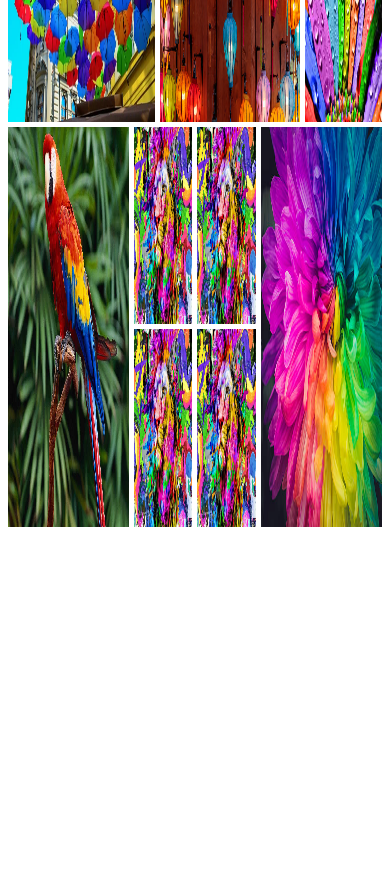
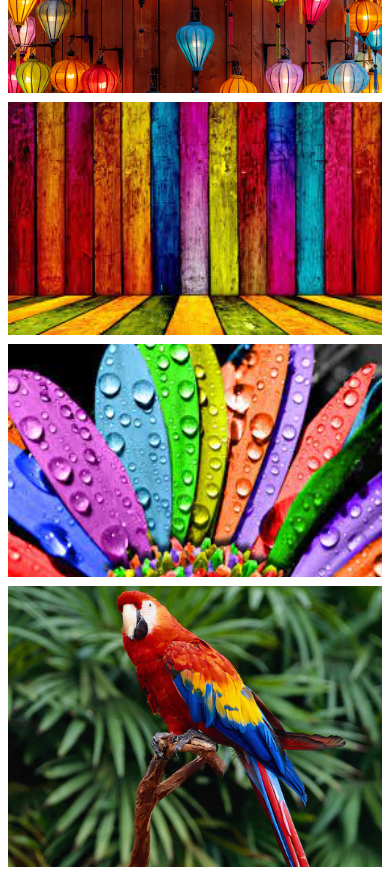
Before and after one commit to FahiM77a/responsive_examples, a plain HTML site: page index.html in a window 390 px wide. Shown: the part 760-1629 px from the top of the page. Before the commit the page ends 1295 px from the top, so only its background shows below. Drawn offline with Linux system fonts and the light colour scheme.

Commit message:
add some media query to make responsible

```diff
--- a/index.html
+++ b/index.html
@@ -4,7 +4,7 @@
     <meta charset="UTF-8">
     <meta http-equiv="X-UA-Compatible" content="IE=edge">
     <meta name="viewport" content="width=device-width, initial-scale=1.0">
-    <title>My design</title>
+    <title>Photo Gallary</title>
     <link rel="stylesheet" href="./styles/style.css">
 </head>
 <body>
--- a/styles/style.css
+++ b/styles/style.css
@@ -8,7 +8,7 @@ hr{
 }
 
 .row{
-    height: 400px;
+    /* height: 400px; */
     margin-bottom: 5px;
 }
 
@@ -46,3 +46,20 @@ hr{
     grid-template-columns: repeat(2,1fr);
     gap: 5px;
 }
+
+/* responsive */
+
+@media screen and (max-width:576px){
+    .second-row, .third-row{
+        flex-direction: column;
+    }
+    .third-row-container{
+        grid-template-columns: repeat(1,1fr);
+    }
+}
+
+@media screen and (min-width:577px) {
+    .row{
+        height: 400px;
+    }
+}
```
